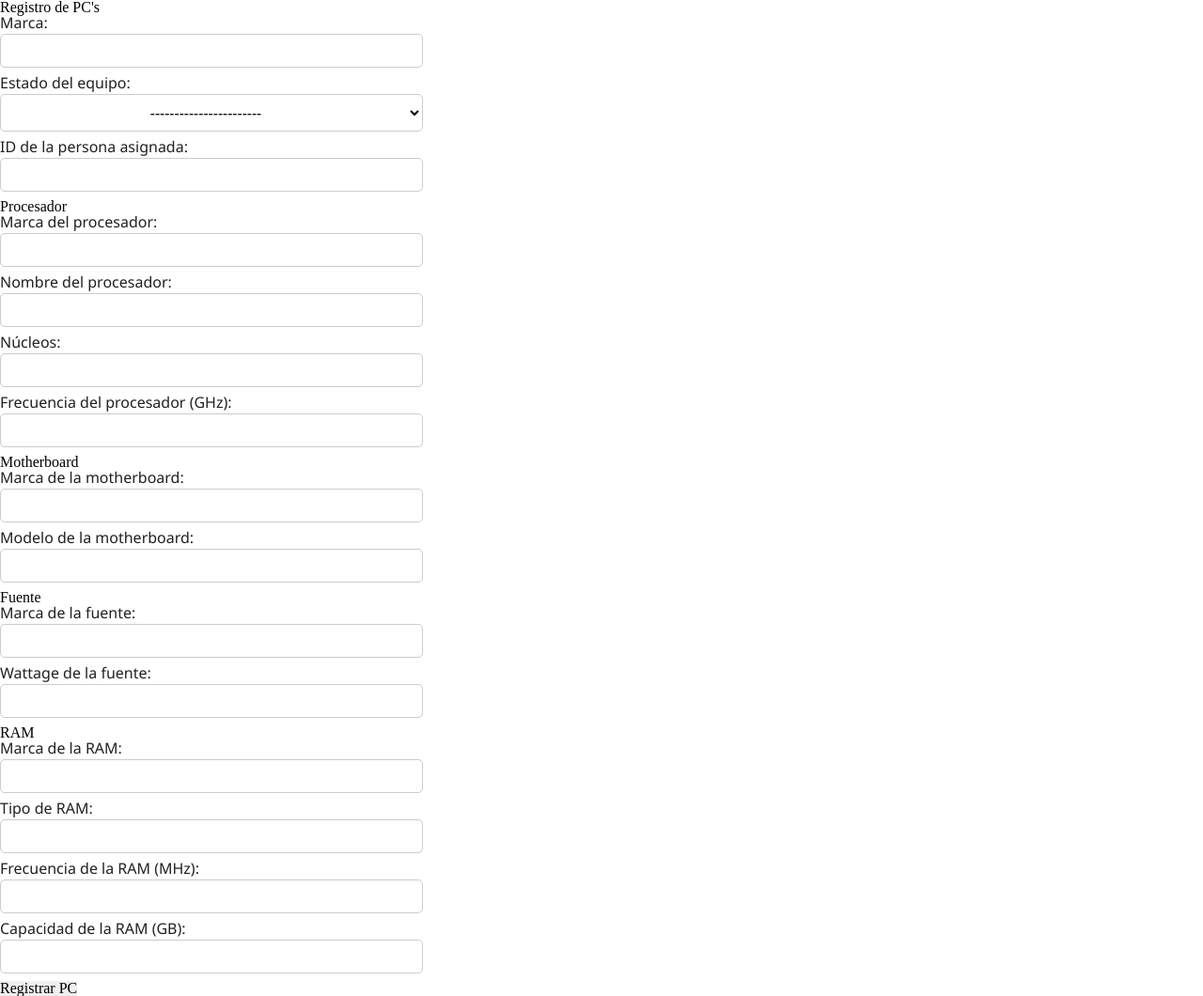
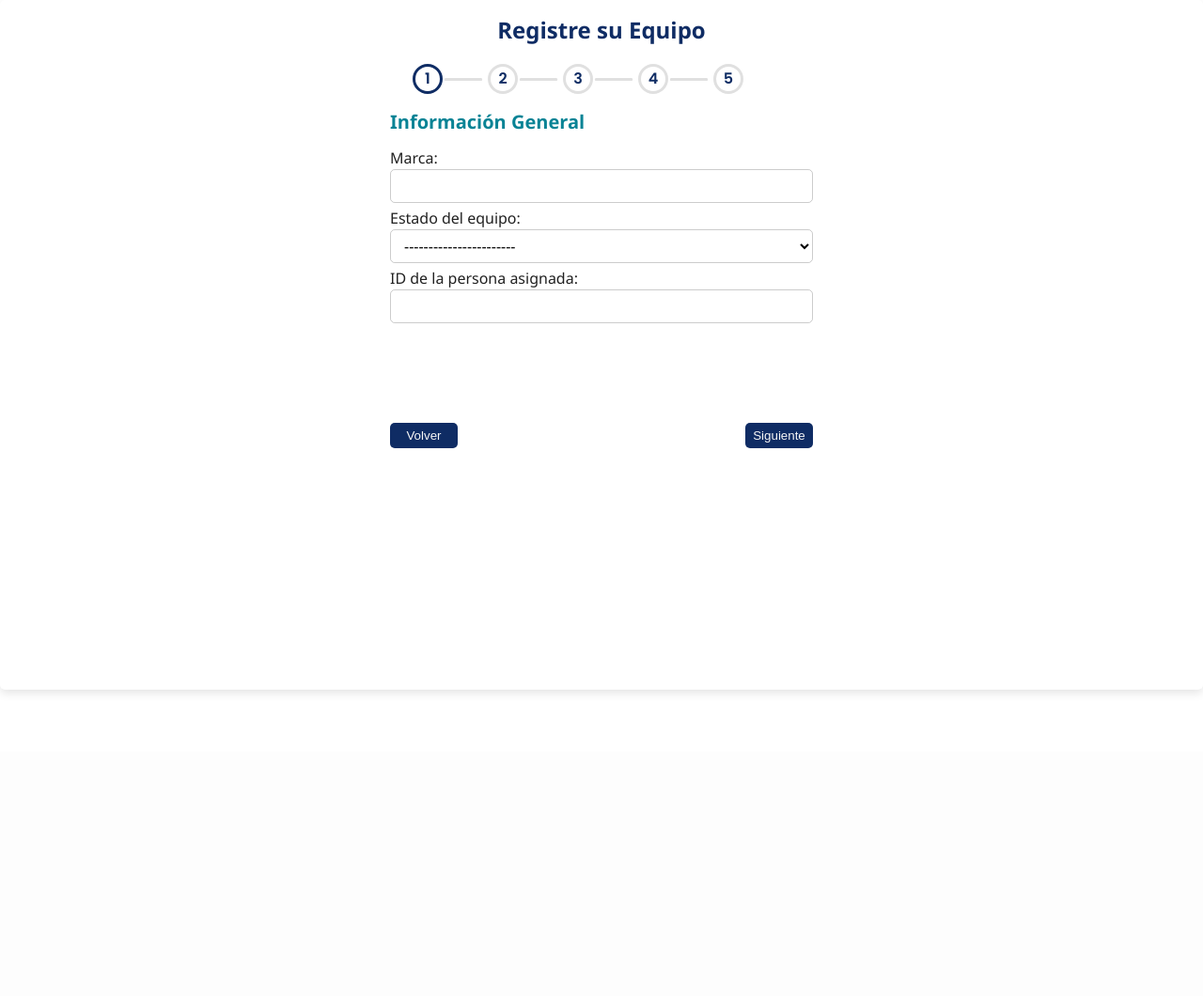
Before and after one commit to Arcize/SABATESsys, a PHP site: template app/views/content/pcForm-view.php in a window 1280 px wide. Shown: the whole page at 94% size. After the commit the page ends 737 px from the top, so only its background shows below. Run offline with PHP 8.4, Linux system fonts and the light colour scheme; the template is opened without the code that fills it, so the values that code supplies are empty.

Commit message:
Añadir icono SVG de verificación, actualizar enlaces de registro, modificar estilos CSS y agregar soporte para formularios multipasos.

```diff
--- a/app/views/content/employeeTable-view.php
+++ b/app/views/content/employeeTable-view.php
@@ -15,6 +15,7 @@ $employee = $employeeModel->readAll();
     <table class="table">
         <thead class="table-head">
             <tr>
+                <th scope="col">#</th>
                 <th scope="col">Nombre</th>
                 <th scope="col">Apellido</th>
                 <th scope="col">Cédula</th>
@@ -28,6 +29,7 @@ $employee = $employeeModel->readAll();
         <tbody>
             <?php foreach ($employee as $key => $item) { ?>
                 <tr>
+                    <td><?php echo $item["id_persona"]; ?></td>
                     <td><?php echo $item["nombre"]; ?></td>
                     <td><?php echo $item["apellido"]; ?></td>
                     <td><?php echo $item["cedula"]; ?></td>
--- a/app/views/content/pcForm-view.php
+++ b/app/views/content/pcForm-view.php
@@ -1,6 +1,35 @@
-<h2>Registro de PC's</h2>
-
-<form action="index.php?view=pc&action=pc_create" method="post" class="formContainer">
+<div class="view-box">
+	<h3 class="h3">Registre su Equipo</h3>
+	<div class="form-box">
+		<div class="progressBar">
+			<div class="bullet bulletActive">
+				<span class="step-number display">1</span>
+				<div class="check"><img src="app/views/img/check.svg" alt=""></div>
+			</div>
+			<div class="bullet">
+				<span class="step-number display">2</span>
+				<div class="check"><img src="app/views/img/check.svg" alt=""></div>
+			</div>
+			<div class="bullet">
+				<span class="step-number display">3</span>
+				<div class="check"><img src="app/views/img/check.svg" alt=""></div>
+			</div>
+			<div class="bullet">
+				<span class="step-number display">4</span>
+				<div class="check"><img src="app/views/img/check.svg" alt=""></div>
+			</div>
+			<div class="bullet">
+				<span class="step-number display">5</span>
+				<div class="check"><img src="app/views/img/check.svg" alt=""></div>
+			</div>
+		</div>
+		<div class="form-layout">
+			<form action="index.php?view=pc&action=pc_create" method="post" class="multi-step-form">
+				<fieldset class="page slidePage">
+					<legend>
+						<h4 class="h4">Información General</h4>
+					</legend>
+					<div class="pageInputs">
 
 						<label for="marca">Marca:</label>
 						<input type="text" id="marca" name="marca" class="input" required>
@@ -17,9 +46,13 @@
 
 						<label for="persona_id">ID de la persona asignada:</label>
 						<input type="text" id="persona_id" name="persona_id" class="input" required>
-
-  <fieldset>
-    <legend>Procesador</legend>
+					</div>
+				</fieldset>
+				<fieldset class="page">
+					<legend>
+						<h4 class="h4">Procesador</h4>
+					</legend>
+					<div class="pageInputs">
 						<label for="marca_procesador">Marca del procesador:</label>
 						<input type="text" id="marca_procesador" name="marca_procesador" class="input" required>
 
@@ -31,29 +64,37 @@
 
 						<label for="frecuencia_procesador">Frecuencia del procesador (GHz):</label>
 						<input type="text" id="frecuencia_procesador" name="frecuencia_procesador" class="input" required>
+					</div>
 				</fieldset>
-
-  <fieldset>
-    <legend>Motherboard</legend>
+				<fieldset class="page">
+					<legend>
+						<h4 class="h4">Motherboard</h4>
+					</legend>
+					<div class="pageInputs">
 						<label for="marca_motherboard">Marca de la motherboard:</label>
 						<input type="text" id="marca_motherboard" name="marca_motherboard" class="input" required>
+
 						<label for="modelo_motherboard">Modelo de la motherboard:</label>
 						<input type="text" id="modelo_motherboard" name="modelo_motherboard" class="input" required>
+					</div>
 				</fieldset>
-
-  <fieldset>
-    <legend>Fuente</legend>
+				<fieldset class="page">
+					<legend>
+						<h4 class="h4">Fuente</h4>
+					</legend>
+					<div class="pageInputs">
 						<label for="marca_fuente">Marca de la fuente:</label>
 						<input type="text" id="marca_fuente" name="marca_fuente" class="input" required>
 
 						<label for="wattage_fuente">Wattage de la fuente:</label>
 						<input type="text" id="wattage_fuente" name="wattage_fuente" class="input" required>
+					</div>
 				</fieldset>
-
-  <fieldset>
-    <legend>RAM</legend>
-    <!-- Puedes duplicar este bloque para cada módulo de RAM -->
-    <div class="ram-module">
+				<fieldset class="page">
+					<legend>
+						<h4 class="h4">RAM</h4>
+					</legend>
+					<div class="pageInputs">
 						<label for="marca_ram">Marca de la RAM:</label>
 						<input type="text" id="marca_ram" name="marca_ram" class="input" required>
 
@@ -68,8 +109,13 @@
 					</div>
 				</fieldset>
 
+			</form>
+		</div>
 		<div class="btnArea">
-    <input type="submit" value="Registrar PC" class="btn submit">
+			<button class="button" type="button" onclick="prevStep()">Volver</button>
+			<button class="button" type="button" onclick="nextStep()">Siguiente</button>
+		</div>
 	</div>
 
-</form>
+
+</div>
--- a/app/views/content/pcTable-view.php
+++ b/app/views/content/pcTable-view.php
@@ -8,7 +8,7 @@ $pcs = $pcModel->readAll();
 <div class="view-box">
     <div class="table-heading">
         <h3 class="h3">Datos de Equipos Informáticos</h3>
-        <a href="index.php?view=pcFormNew">
+        <a href="index.php?view=pcForm">
             <button class="table-button">Registrar</button>
         </a>
     </div>
--- a/app/views/css/form.css
+++ b/app/views/css/form.css
@@ -4,19 +4,14 @@
 
 .formContainer {
   height: 700px;
-  width: 450px;
+  min-width: 550px;
+  padding: 0 50px;
 }
+
 .form {
   display: flex;
-  flex-direction: column;
-  width: 100%;
-  height: 100%;
 }
 
-.formContainer select:focus,
-.formContainer select:valid {
-  border: solid 2px var(--color-primario);
-}
 .formContainer select {
   border: solid 1px rgba(0, 0, 0, 0.2);
   outline: none;
@@ -30,6 +25,12 @@
   margin-top: 4px;
   cursor: pointer;
 }
+
+.formContainer select:focus,
+.formContainer select:valid {
+  border: solid 2px var(--color-primario);
+}
+
 ::-webkit-calendar-picker-indicator {
   cursor: pointer;
 }
@@ -42,6 +43,7 @@
   width: calc(100% / 2 - 20px);
   margin: 20px 0 12px 0;
 }
+
 .input {
   width: 100%;
   height: 36px;
@@ -57,10 +59,16 @@
   font-size: 16px;
 }
 
+.input:focus,
+.input:valid {
+  border: solid 2px var(--color-primario);
+}
+
 .textArea {
   width: 100%;
   height: 300px;
 }
+
 .textArea > textarea {
   width: 100%;
   height: 100%;
@@ -78,15 +86,13 @@
   overflow: auto;
   padding: 10px;
 }
-.input:focus,
-.input:valid {
-  border: solid 2px var(--color-primario);
-}
+
 .userDetails {
   display: flex;
   flex-wrap: wrap;
   justify-content: space-between;
 }
+
 label {
   display: block;
   font-family: "Segoe UI", Tahoma, Geneva, Verdana, sans-serif;
@@ -94,11 +100,13 @@ label {
   font-weight: 400;
   font-size: 16px;
 }
+
 .btnArea {
   display: flex;
   justify-content: space-between;
   width: 100%;
 }
+
 .button {
   cursor: pointer;
   border: none;
@@ -108,58 +116,3 @@ label {
   background-color: var(--color-primario);
   color: var(--color-claro);
 }
-
-/*Formularios Multipasos*/
-.progressBar {
-  display: flex;
-  margin: 20px 0 0;
-  justify-content: space-around;
-}
-.bullet {
-  border: solid 3px var(--color-primario);
-  border-radius: 50%;
-  height: 36px;
-  width: 36px;
-  display: flex;
-  justify-content: center;
-  align-items: center;
-  margin-top: 4px;
-  position: relative;
-}
-.bullet span{
-  font-size: 16px;
-  color: var(--color-primario);
-  font-weight: 600;
-  font-family: "poppins", sans-serif;
-}
-.bullet::before,
-.bullet::after {
-  content: "";
-  position: absolute;
-  background-color: var(--color-primario);
-  height: 3px;
-  width: 50px;
-  right: -55px;
-}
-.stepIndicator:last-child .bullet:before,
-.stepIndicator:last-child .bullet:after{
-  display: none;
-}
-.stepIndicator {
-  font-family: "Segoe UI", Tahoma, Geneva, Verdana, sans-serif;
-  display: flex;
-  flex-direction: column;
-  justify-content: center;
-  align-items: center;
-  width: 100%;
-}
-.step {
-  display: none;
-}
-
-.active {
-  display: block;
-}
-.stepInputs {
-  min-height: 300px;
-}
--- /dev/null
+++ b/app/views/css/multi-step-form.css
@@ -0,0 +1,105 @@
+/* Formularios Multipasos */
+
+.form-box {
+  width: 450px;
+}
+
+.multi-step-form {
+  display: flex;
+  width: 500%;
+}
+
+.form-layout {
+  width: 450px;
+  height: 350px;
+  overflow: hidden;
+}
+
+.progressBar {
+  display: flex;
+  margin: 20px 0 0;
+  width: 400px;
+  justify-content: space-around;
+}
+
+.bullet {
+  border: solid 3px var(--color-white-hover);
+  border-radius: 50%;
+  height: 32px;
+  width: 32px;
+  display: flex;
+  justify-content: center;
+  align-items: center;
+  margin-top: 4px;
+  position: relative;
+  transition: var(--transition-standart);
+}
+
+.bulletActive {
+  border-color: var(--color-primario);
+}
+
+.completed {
+  background-color: var(--color-primario);
+}
+
+.bullet::before,
+.bullet::after {
+  content: "";
+  position: absolute;
+  background-color: var(--color-white-hover);
+  height: 3px;
+  width: 40px;
+  right: -45px;
+  border-radius: var(--border-radius);
+}
+
+.bullet.completed::after {
+  background-color: var(--color-primario);
+  transform: scaleX(0);
+  transform-origin: left;
+  animation: progressBar 0.2s ease forwards;
+}
+
+@keyframes progressBar {
+  0% {
+    transform: scaleX(0);
+  }
+  100% {
+    transform: scaleX(1);
+  }
+}
+
+.bullet:last-child::after,
+.bullet:last-child::before {
+  display: none;
+}
+
+.step-number {
+  font-size: 16px;
+  color: var(--color-primario);
+  font-weight: 600;
+  font-family: "poppins", sans-serif;
+  display: none;
+}
+
+.check {
+  display: none;
+}
+
+.page {
+  width: 450px;
+  transition: margin-left 0.2s ease-in-out;
+}
+
+.display {
+  display: block;
+}
+
+.hide {
+  display: none;
+}
+
+.pageInputs {
+  min-height: 300px;
+}
--- a/app/views/css/style.css
+++ b/app/views/css/style.css
@@ -2,7 +2,7 @@
   --color-primario: #0f2c64;
   --color-primario-hover: #233d78;
   --color-background: #f3f8fd;
-  --color-white-hover: #f1f1f1;
+  --color-white-hover: #e0e0e0;
   --color-secundario: #088395;
   --color-acento: #37b7c3;
   --color-claro: #f6f6f6;
@@ -18,7 +18,7 @@
   height: 100vh;
 }
 .principal {
-  width: 82%;
+  width: 82vw;
   height: 100vh;
   background-color: var(--color-background); /* Fondo blanco azulado */
   display: flex;
--- a/app/views/js/multi_step_form.js
+++ b/app/views/js/multi_step_form.js
@@ -1,27 +1,72 @@
-let currentStep = 0;
-showStep(currentStep);
+document.addEventListener("DOMContentLoaded", function () {
+  const slidePage = document.querySelector(".slidePage");
+  const page = document.getElementsByClassName("page");
+  const bullets = document.getElementsByClassName("bullet");
+  const numbers = document.getElementsByClassName("step-number");
+  const checks = document.getElementsByClassName("check");
+  let max = page.length;
+  let current = 0;
 
-function showStep(step) {
-    const steps = document.getElementsByClassName("step");
-    steps[step].classList.add("active");
-}
+  function nextStep() {
+    if (validateStep(current)) {
+      if (current < max - 1) {
+        bullets[current].classList.add("completed");
+        numbers[current].classList.remove("display");
+        checks[current].classList.add("display");
+        current++;
+        bullets[current].classList.add("bulletActive");
+        slidePage.style.marginLeft = `-${current * 20}%`;
+        if (current === max - 1) {
+          const btnNext = document.querySelector(".btnArea .button:last-child");
+          btnNext.textContent = "Enviar";
+          btnNext.setAttribute("onclick", "submitForm()");
+        }
+      }
+    } else {
+        Swal.fire({
+            icon: 'warning',
+            text: 'Por favor, rellene todos los campos antes de continuar.',
+            customClass: {
+                popup: 'custom-swal-font'
+            }
+        });
+    }
+  }
 
-function nextStep() {
-    const steps = document.getElementsByClassName("step");
-    steps[currentStep].classList.remove("active");
-    currentStep++;
-    if (currentStep >= steps.length) {
-        currentStep = steps.length - 1;
+  function prevStep() {
+    if (current === 0) {
+      window.location.href = "index.php?view=pcTable";
+    } else {
+      bullets[current].classList.remove("bulletActive");
+      current--;
+      numbers[current].classList.add("display");
+      checks[current].classList.remove("display");
+      bullets[current].classList.remove("completed");
+      slidePage.style.marginLeft = `-${current * 20}%`;
+
+      if (current < max - 1) {
+        const btnNext = document.querySelector(".btnArea .button:last-child");
+        btnNext.textContent = "Siguiente";
+        btnNext.setAttribute("onclick", "nextStep()");
+      }
     }
-    showStep(currentStep);
-}
+  }
 
-function prevStep() {
-    const steps = document.getElementsByClassName("step");
-    steps[currentStep].classList.remove("active");
-    currentStep--;
-    if (currentStep < 0) {
-        currentStep = 0;
+  function validateStep(step) {
+    const inputs = page[step].querySelectorAll("input, select");
+    for (let input of inputs) {
+      if (!input.value) {
+        return false;
+      }
     }
-    showStep(currentStep);
-}
+    return true;
+  }
+
+  function submitForm() {
+    document.querySelector(".multi-step-form").submit();
+  }
+
+  window.nextStep = nextStep;
+  window.prevStep = prevStep;
+  window.submitForm = submitForm;
+});
--- a/app/views/layouts/head.php
+++ b/app/views/layouts/head.php
@@ -1,23 +1,44 @@
 <meta charset="UTF-8">
-    <meta name="viewport" content="width=device-width, initial-scale=1.0">
-    <link rel="stylesheet" href="app/views/css/reset.css">
-    <link rel="stylesheet" href="app/views/css/style.css">
-    <link rel="stylesheet" href="app/views/css/sweetalert2.min.css">
-    <link rel="stylesheet" href="app/views/css/custom.css">
-    <link rel="stylesheet" href="app/views/css/nunitoFont.css">
-    <link rel="stylesheet" href="app/views/css/poppinsFont.css" />
-    <link rel="stylesheet" href="app/views/css/navbar.css">
-    <link rel="stylesheet" href="app/views/css/login-register.css" />
-    <link rel="stylesheet" href="app/views/css/table.css" />
-    <link rel="stylesheet" href="app/views/css/form.css" />
-    <link rel="stylesheet" href="app/views/css/config.css" />
-    <link rel="stylesheet" href="app/views/css/dashboard.css" />
-    <link rel="stylesheet" href="app/views/css/user-bar.css" />
-    <link rel="icon" href="app/views/img/sabates_icon.png">
-    <script src="app/views/js/jquery-3.7.1.min.js"></script>
-    <script src="app/views/js/sweetalert2.all.min.js"></script>
-    <script src="app/views/js/dropdown.js"></script>
-    <script src="app/views/js/accordion.js"></script>
-    <script src="app/views/js/multi_step_form.js"></script>
-    <script src="app/views/js/password_verification.js"></script>
-    <title>SABATES</title>
+<meta name="viewport" content="width=device-width, initial-scale=1.0">
+<link rel="icon" href="app/views/img/sabates_icon.png">
+<title>SABATES</title>
+
+<!-- CSS -->
+<?php
+$cssFiles = [
+    "reset.css",
+    "style.css",
+    "sweetalert2.min.css",
+    "custom.css",
+    "nunitoFont.css",
+    "poppinsFont.css",
+    "navbar.css",
+    "login-register.css",
+    "table.css",
+    "form.css",
+    "config.css",
+    "dashboard.css",
+    "user-bar.css",
+    "multi-step-form.css"
+];
+
+foreach ($cssFiles as $cssFile) {
+    echo "<link rel='stylesheet' href='app/views/css/$cssFile'>\n";
+}
+?>
+
+<!-- JS -->
+<?php
+$jsFiles = [
+    "jquery-3.7.1.min.js",
+    "sweetalert2.all.min.js",
+    "dropdown.js",
+    "accordion.js",
+    "multi_step_form.js",
+    "password_verification.js"
+];
+
+foreach ($jsFiles as $jsFile) {
+    echo "<script src='app/views/js/$jsFile'></script>\n";
+}
+?>
```
Also changed, not shown: app/views/content/pcFormEdit-view.php (+64 -24 lines), app/views/content/pcFormNew-view.php (deleted, +0 -144 lines), app/views/img/check.svg (added). Lines whose indentation alone changed are shown as unchanged.
